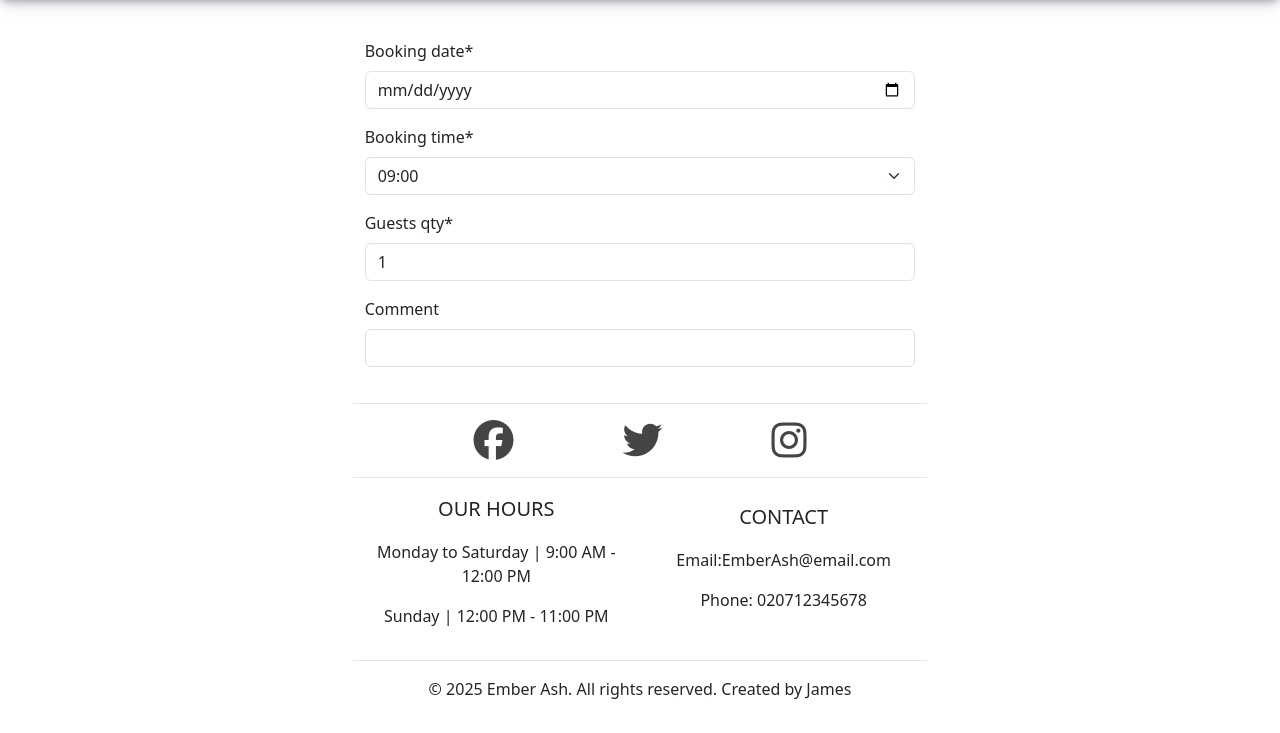
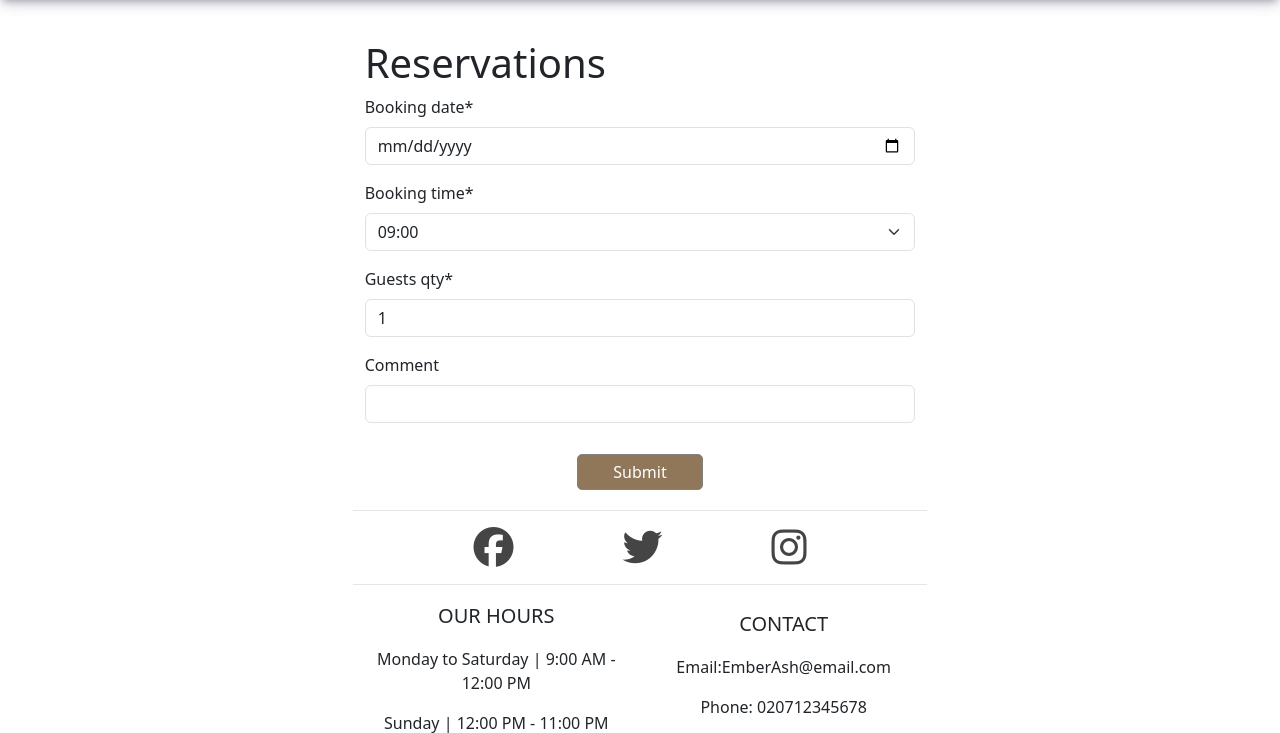
Before and after one commit to JamesBracken/Ember-Ash, a Django app: page /booking/ in a window 1280 px wide. Shown: the part 161-894 px from the top of the page. Before the commit the page ends 860 px from the top, so only its background shows below. Run offline with Django 4.2, Linux system fonts and the light colour scheme; some libraries are stand-ins or nearby versions.

Commit message:
Add: booking form template

```diff
--- a/booking/templates/booking/booking_form.html
+++ b/booking/templates/booking/booking_form.html
@@ -1,14 +1,19 @@
 {% extends 'base.html' %}
 {% load crispy_forms_tags %}
-{% comment %} Booking form {% endcomment %}
+{% comment %}Booking form{% endcomment %}
 {% block content %}
-<section>
-<div class="container">
-    <div class="row">
-        <form method="post" action="FILL IN ">
-            {{ booking_form | crispy}}
+  <section>
+    <div class="container">
+      <div class="row">
+        <h2>Reservations</h2>
+        <form method="post" action="">
+          {{ booking_form|crispy }}
+          {% csrf_token %}
+          <div class="d-flex justify-content-center">
+            <button type="submit" class="button">Submit</button>
+          </div>
         </form>
+      </div>
     </div>
-</div>
-</section>
+  </section>
 {% endblock %}
```
